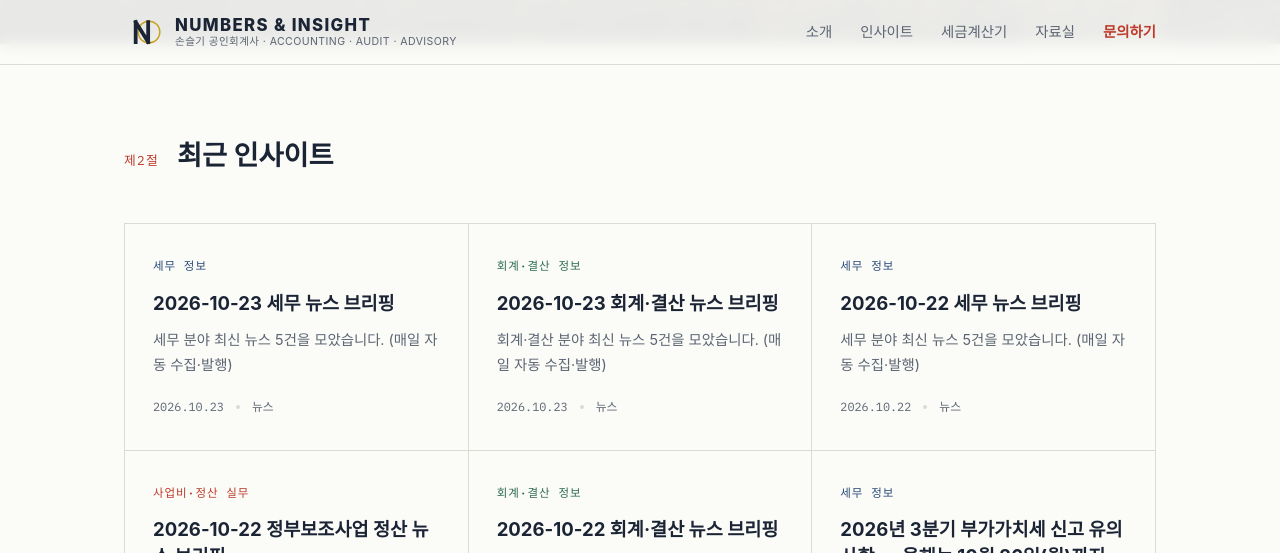
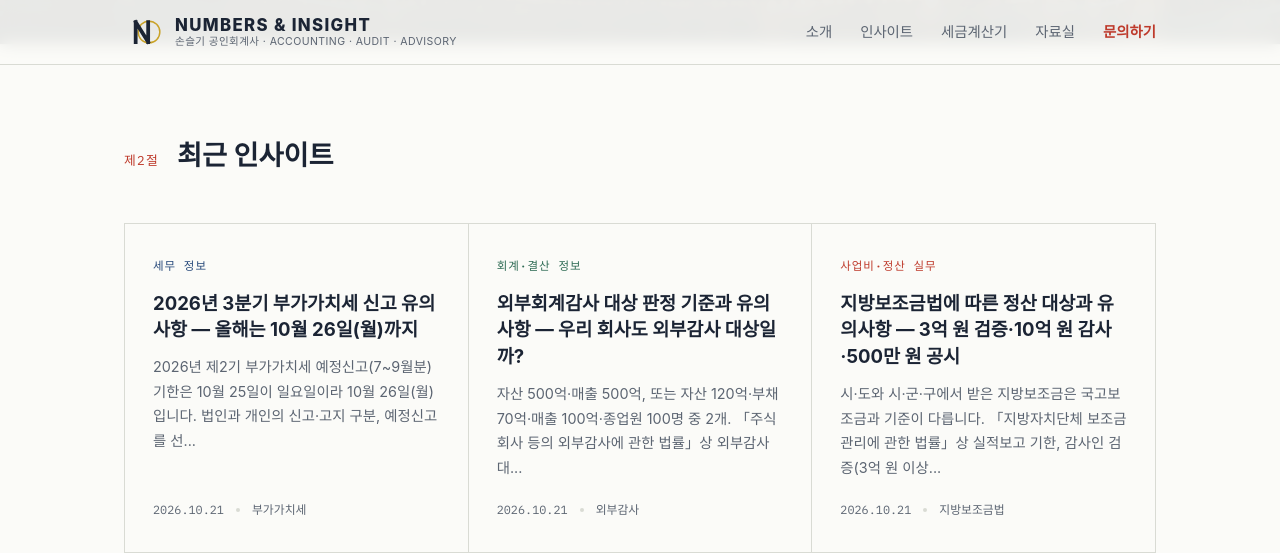
Before and after one commit to shinesky97/ccrnd-site, a Jekyll site: the page built from index.html, in a window 1280 px wide and 1400 px high, scrolled down 2502 px. Shown: the top 553 px of the window. Built offline with Jekyll 4.4.1, drawn with Linux system fonts in a browser that asks for light colours; some web fonts are replaced; some of the changed text lies outside the part shown; grey boxes are pictures that could not be loaded.

Commit message:
홈 '최근 인사이트'를 전문 글 중심으로 + 뉴스 브리핑 띠 분리 (#47)
- 최근 인사이트 그리드: noindex 글(자동 뉴스 브리핑) 제외, 전문 글 4편 + 장식 영상 카드로 3×2 칸을 정확히 채움
- 뉴스 브리핑은 그리드 아래 별도 '뉴스 브리핑' 띠에 최신 3건 링크로 노출(방문자 노출 유지)
- 장식 영상(insight1.mp4): preload=none + 화면에 보일 때만 재생(IntersectionObserver), 동작 줄이기 설정 시 미재생
  → 홈 첫 로딩 약 6.0MB → 3.2MB(로컬 측정)
- 글 하단 '같은 분류의 다른 글': 자동 브리핑 제외, 2편 → 3편


Claude-Session: https://claude.ai/code/session_01Uu9zebzzNPkkEVbDHXyNE1

Co-authored-by: Claude <noreply@anthropic.com>

```diff
--- a/_layouts/post.html
+++ b/_layouts/post.html
@@ -54,7 +54,7 @@ layout: default
       </div>
 
       {%- comment -%} 같은 카테고리 관련 글 {%- endcomment -%}
-      {%- assign related = site.posts | where: "category", page.category | where_exp: "p", "p.url != page.url" | slice: 0, 2 -%}
+      {%- assign related = site.posts | where: "category", page.category | where_exp: "p", "p.url != page.url" | where_exp: "p", "p.noindex != true" | slice: 0, 3 -%}
       {% if related.size > 0 %}
       <div class="related">
         <h4>같은 분류의 다른 글</h4>
--- a/assets/css/main.css
+++ b/assets/css/main.css
@@ -547,3 +547,12 @@ table.board thead th{background:var(--paper-deep);color:var(--muted);font-size:.
 .faq-item[open] summary::after{content:'−'}
 .faq-a{padding:0 0 18px 26px;color:var(--ink)}
 .faq-a p{margin:0}
+
+/* ───── 홈: 뉴스 브리핑 띠 (전문 글과 분리) ───── */
+.brief-strip{margin-top:36px;display:flex;gap:20px;align-items:flex-start;padding:18px 22px;border:1px solid var(--rule);background:var(--paper-deep)}
+.brief-label{flex:none;font-weight:800;font-size:.92rem;color:var(--ink);white-space:nowrap}
+.brief-label small{display:block;font-weight:500;font-size:.72rem;color:var(--muted);margin-top:2px}
+.brief-strip ul{list-style:none;margin:0;padding:0;display:flex;flex-wrap:wrap;gap:6px 22px}
+.brief-strip a{font-size:.9rem;color:var(--ink);text-decoration:none;border-bottom:1px solid transparent}
+.brief-strip a:hover{border-bottom-color:var(--ink)}
+@media(max-width:640px){.brief-strip{flex-direction:column;gap:10px}.brief-strip ul{flex-direction:column}}
--- a/index.html
+++ b/index.html
@@ -131,18 +131,45 @@ title: null
       <span class="sec-no">제2절</span>
       <h2 class="sec-title">최근 인사이트</h2>
     </div>
-    {% if site.posts.size > 0 %}
+    {%- assign articles = site.posts | where_exp: "p", "p.noindex != true" -%}
+    {%- assign briefs = site.posts | where: "noindex", true -%}
+    {% if articles.size > 0 %}
     <div class="post-grid">
-      {%- for post in site.posts limit: 6 -%}
+      {%- for post in articles limit: 4 -%}
         {% include post-card.html post=post %}
       {%- endfor -%}
       <div class="pcard pcard-video" aria-hidden="true">
-        <video autoplay muted loop playsinline poster="{{ '/assets/img/bg-fintech.jpg' | relative_url }}">
+        <video class="lazy-video" muted loop playsinline preload="none" poster="{{ '/assets/img/bg-fintech.jpg' | relative_url }}">
           <source src="{{ '/assets/video/insight1.mp4' | relative_url }}" type="video/mp4">
         </video>
       </div>
     </div>
     <a class="sec-more" href="{{ '/insights/' | relative_url }}">전체 인사이트 보기 →</a>
+
+    {%- if briefs.size > 0 %}
+    <div class="brief-strip">
+      <span class="brief-label">뉴스 브리핑 <small>매일 자동 수집</small></span>
+      <ul>
+        {%- for b in briefs limit: 3 %}
+        <li><a href="{{ b.url | relative_url }}">{{ b.title }}</a></li>
+        {%- endfor %}
+      </ul>
+    </div>
+    {%- endif %}
+    <script>
+    (function () {
+      var vids = document.querySelectorAll('video.lazy-video');
+      if (!('IntersectionObserver' in window)) return;
+      if (window.matchMedia && window.matchMedia('(prefers-reduced-motion: reduce)').matches) return;
+      var io = new IntersectionObserver(function (es) {
+        es.forEach(function (e) {
+          var v = e.target;
+          if (e.isIntersecting) { var p = v.play(); if (p && p.catch) p.catch(function () {}); } else v.pause();
+        });
+      }, { threshold: 0.2 });
+      vids.forEach(function (v) { io.observe(v); });
+    })();
+    </script>
     {% else %}
     <div class="empty">첫 글을 준비 중입니다.</div>
     {% endif %}
```
